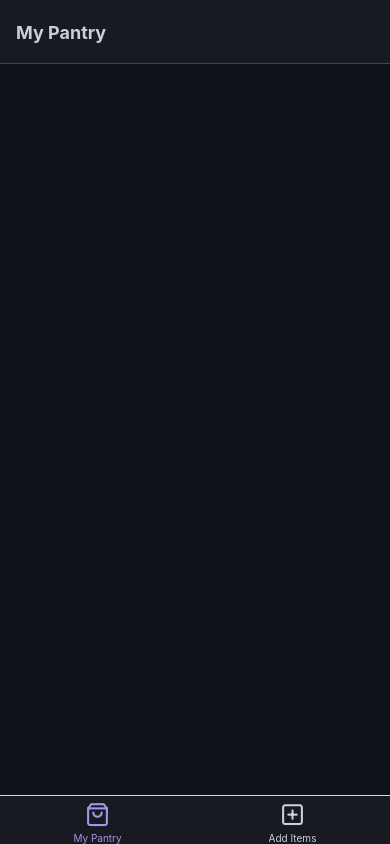
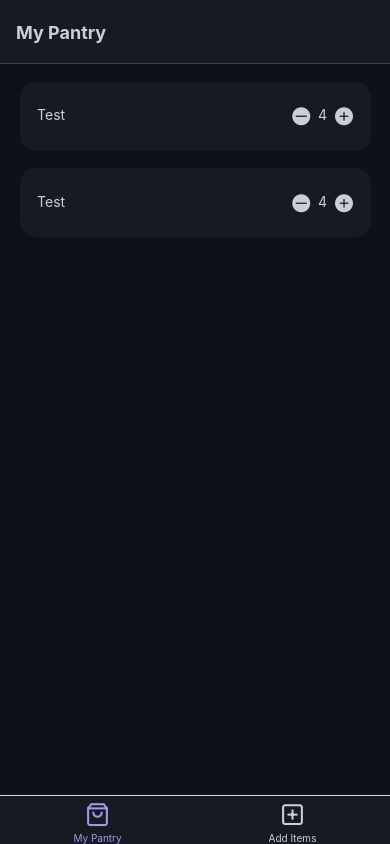
Before and after one commit to faizanraso/my-pantry, a React Native app: screen / in a window 390 px wide. Built offline with nearby package versions, Linux system fonts and the light colour scheme.

Commit message:
Working on creating UI for items list

```diff
--- a/App.tsx
+++ b/App.tsx
@@ -1,10 +1,8 @@
 import { StatusBar } from "expo-status-bar";
 import { NavigationContainer, StackActions } from "@react-navigation/native";
-import { createNativeStackNavigator } from "@react-navigation/native-stack";
-import { createBottomTabNavigator } from "@react-navigation/bottom-tabs";
 import colours from "./app/shared/colours";
 import TabBar from "./app/shared/TabBar";
-import { StyleSheet, View, SafeAreaView } from "react-native";
+import { StyleSheet } from "react-native";
 
 export default function App() {
   return (
--- /dev/null
+++ b/app/components/Item.tsx
@@ -0,0 +1,59 @@
+import {
+  StyleSheet,
+  Text,
+  View,
+  ScrollView,
+  Touchable,
+  TouchableOpacity,
+  GestureResponderEvent,
+} from "react-native";
+import { AntDesign } from "@expo/vector-icons";
+import React from "react";
+import colours from "../shared/colours";
+
+export default function Item(props: {
+  item: string | null | undefined;
+  quantity: number | null | undefined;
+  increaseFunction: ((event: GestureResponderEvent) => void) | undefined;
+  decreaseFunction: ((event: GestureResponderEvent) => void) | undefined;
+}) {
+
+
+  const [count, setCount] = React.useState(0)
+
+  return (
+    <View style={styles.container}>
+      <View style={styles.leftSideView}>
+        <Text style={styles.text}>{props.item}</Text>
+      </View>
+      <View style={styles.rightSideView}>
+        <TouchableOpacity onPress={props.decreaseFunction}>
+          <AntDesign name="minuscircle" size={18} color={colours.text} />
+        </TouchableOpacity>
+        <Text style={styles.text}>{"  " + props.quantity + "  "}</Text>
+        <TouchableOpacity onPress={props.increaseFunction}>
+          <AntDesign name="pluscircle" size={18} color={colours.text} />
+        </TouchableOpacity>
+      </View>
+    </View>
+  );
+}
+
+const styles = StyleSheet.create({
+  container: {
+    backgroundColor: colours.secondary,
+    borderRadius: 15,
+    marginTop: "5%",
+    paddingVertical: "7%",
+    paddingHorizontal: "5%",
+    flexDirection: "row",
+    justifyContent: "space-between",
+  },
+  leftSideView: {},
+  rightSideView: {
+    flexDirection: "row",
+  },
+  text: {
+    color: colours.text,
+  },
+});
--- a/app/screens/AddItemsScreen.tsx
+++ b/app/screens/AddItemsScreen.tsx
@@ -13,29 +13,29 @@ import {
 import colours from "../shared/colours";
 import React from "react";
 
-export default function AddItemsScreen() {
+export default function AddItemsScreen({ navigation }: { navigation: any }) {
   return (
     <SafeAreaView style={styles.container}>
       <TouchableOpacity style={styles.optionButtons}>
         <View style={styles.buttonContent}>
-          <Text style={styles.buttonText}>Enter Manually {'  '}</Text>
-          <Entypo name="plus" size={17} color={colours.textFont} />
+          <Text style={styles.buttonText}>Enter Manually {"  "}</Text>
+          <Entypo name="plus" size={17} color={colours.text} />
         </View>
       </TouchableOpacity>
       <TouchableOpacity style={styles.optionButtons}>
         <View style={styles.buttonContent}>
-          <Text style={styles.buttonText}>Scan Barcode {'    '}</Text>
+          <Text style={styles.buttonText}>Scan Barcode {"    "}</Text>
           <MaterialCommunityIcons
             name="barcode-scan"
             size={17}
-            color={colours.textFont}
+            color={colours.text}
           />
         </View>
       </TouchableOpacity>
       <TouchableOpacity style={styles.optionButtons}>
         <View style={styles.buttonContent}>
-          <Text style={styles.buttonText}>Search Directory {'    '}</Text>
-          <FontAwesome5 name="search" size={17} color={colours.textFont} />
+          <Text style={styles.buttonText}>Search Directory {"    "}</Text>
+          <FontAwesome5 name="search" size={17} color={colours.text} />
         </View>
       </TouchableOpacity>
     </SafeAreaView>
@@ -59,7 +59,7 @@ const styles = StyleSheet.create({
   },
   buttonText: {
     textAlign: "center",
-    color: colours.textFont,
+    color: colours.text,
     fontWeight: "500",
     fontSize: 15,
   },
--- a/app/screens/MyPantryScreen.tsx
+++ b/app/screens/MyPantryScreen.tsx
@@ -1,6 +1,7 @@
 import { SafeAreaView, ScrollView, StyleSheet, Text, View } from "react-native";
 import colours from "../shared/colours";
 import React from "react";
+import Item from "../components/Item";
 import { StatusBar } from "expo-status-bar";
 import {
   getAllKeys,
@@ -11,13 +12,30 @@ import {
 } from "../shared/AsyncStorageFunctions";
 
 export default function MyPantryScreen() {
+  function increaseQuantity(e: any) {
+    console.log(e);
+  }
 
-  clearAll()
-  getAllKeys()
+  function decreaseQuantity(e: any) {
+    console.log(e);
+  }
 
   return (
     <SafeAreaView style={styles.container}>
-      <ScrollView style={styles.scrollView}></ScrollView>
+      <ScrollView style={styles.scrollView}>
+        <Item
+          item={"Test"}
+          quantity={4}
+          increaseFunction={increaseQuantity}
+          decreaseFunction={decreaseQuantity}
+        />
+        <Item
+          item={"Test"}
+          quantity={4}
+          increaseFunction={increaseQuantity}
+          decreaseFunction={decreaseQuantity}
+        />
+      </ScrollView>
     </SafeAreaView>
   );
 }
--- a/app/shared/AsyncStorageFunctions.tsx
+++ b/app/shared/AsyncStorageFunctions.tsx
@@ -36,8 +36,6 @@ export const getAllKeys = async () => {
     // read key error
   }
   console.log(keys);
-  // example console.log result:
-  // ['@MyApp_user', '@MyApp_key']
 };
 
 export const clearAll = async () => {
--- a/app/shared/colours.tsx
+++ b/app/shared/colours.tsx
@@ -2,9 +2,8 @@ export default {
   primary: "#0e1117",
   secondary: "#171A21",
   headerFont: "#C9CFD7",
-    textFont: "#C9CFD7",
+  text: "#C9CFD7",
   activeTab: "#A397E7",
   inactiveTab: "#CAD0D8",
   navigationBorder: "#41434A",
-
-}
+};
```
Lines whose indentation alone changed are shown as unchanged.
